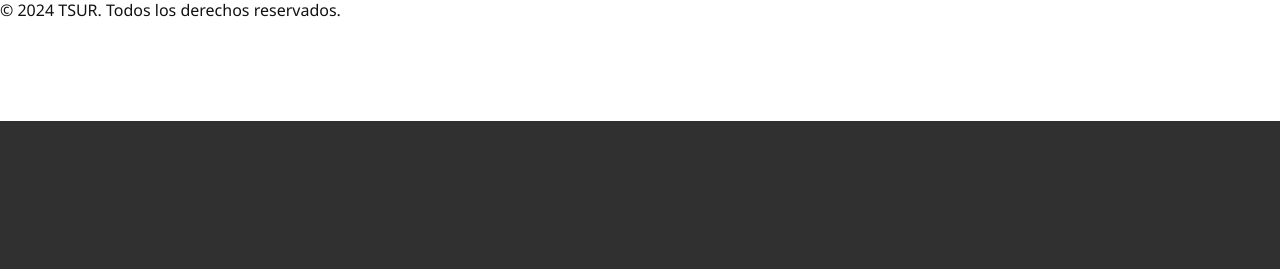
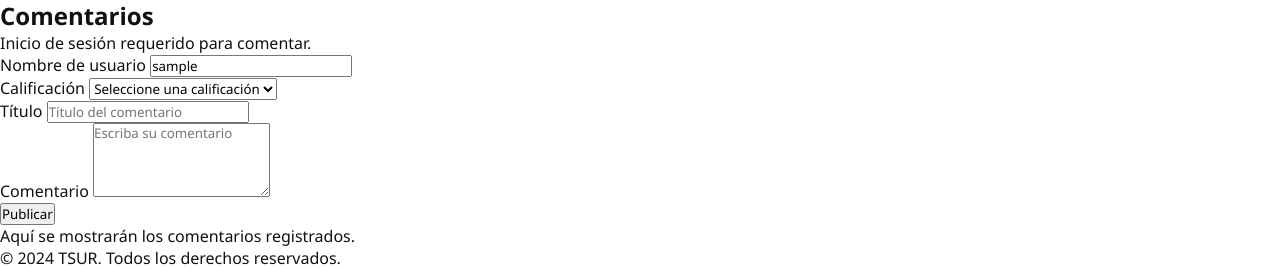
Before and after one commit to FranCRD/Proyecto-TSUR, a PHP site: page /index.php in a window 1280 px wide. Shown: the part 679-948 px from the top of the page. Before the commit the page ends 800 px from the top, so only its background shows below. Run offline with PHP 8.4, Linux system fonts and the light colour scheme; the visitor is signed in with stand-in values (Sample User, id 1).

Commit message:
Implement comments section with user authentication
Added a comments section requiring user login to post comments.

```diff
--- a/index.php
+++ b/index.php
@@ -40,6 +40,52 @@ session_start();
             <button>Solicitar asesoría</button> <!-- agregar enlace para que funcione el boton -->
         </div>
     </main>
+    <!-- ===== SECCIÓN COMENTARIOS EN EL INICIO ===== -->
+<section id="comentarios" class="comentarios">
+    <h2>Comentarios</h2>
+    <p>Inicio de sesión requerido para comentar.</p>
+    <div class="comentarios-contenedor">
+        <!-- FORMULARIO -->
+        <?php if (isset($_SESSION['nombre_usuario'])): ?>
+            <form class="form-comentarios" method="post" action="">
+                <div class="campo">
+                    <label for="nombre_usuario">Nombre de usuario</label>
+                    <!-- tu amiga luego decide si usa este valor o el de la sesión -->
+                    <input type="text" id="nombre_usuario" name="nombre_usuario"
+                           value="<?php echo htmlspecialchars($_SESSION['nombre_usuario']); ?>"
+                           readonly>
+                </div>
+                <div class="campo">
+                    <label for="calificacion">Calificación</label>
+                    <select id="calificacion" name="calificacion" required>
+                        <option value="">Seleccione una calificación</option>
+                        <option value="1">1 / 5</option>
+                        <option value="2">2 / 5</option>
+                        <option value="3">3 / 5</option>
+                        <option value="4">4 / 5</option>
+                        <option value="5">5 / 5</option>
+                    </select>
+                </div>
+                <div class="campo">
+                    <label for="titulo_comentario">Título</label>
+                    <input type="text" id="titulo_comentario" name="titulo_comentario"
+                           placeholder="Título del comentario" required>
+                </div>
+                <div class="campo">
+                    <label for="comentario">Comentario</label>
+                    <textarea id="comentario" name="comentario" rows="4"
+                              placeholder="Escriba su comentario" required></textarea>
+                </div>
+                <button type="submit">Publicar</button>
+            </form>
+        <?php else: ?>
+            <p>Debe iniciar sesión para poder publicar un comentario.</p>
+        <?php endif; ?>
+        <div class="lista-comentarios">
+            <p>Aquí se mostrarán los comentarios registrados.</p>
+        </div>
+    </div>
+</section>
 <footer class="footer">
     <div class="footer-content">
     <p>© 2024 TSUR. Todos los derechos reservados.</p>
```
